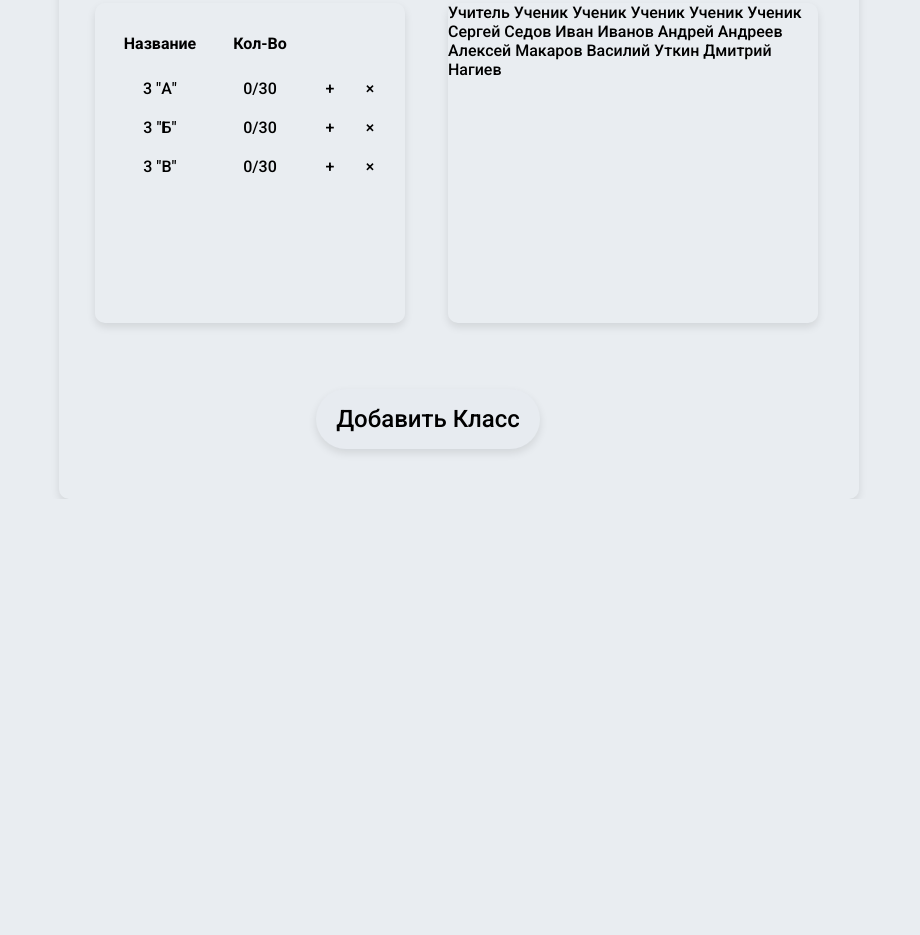
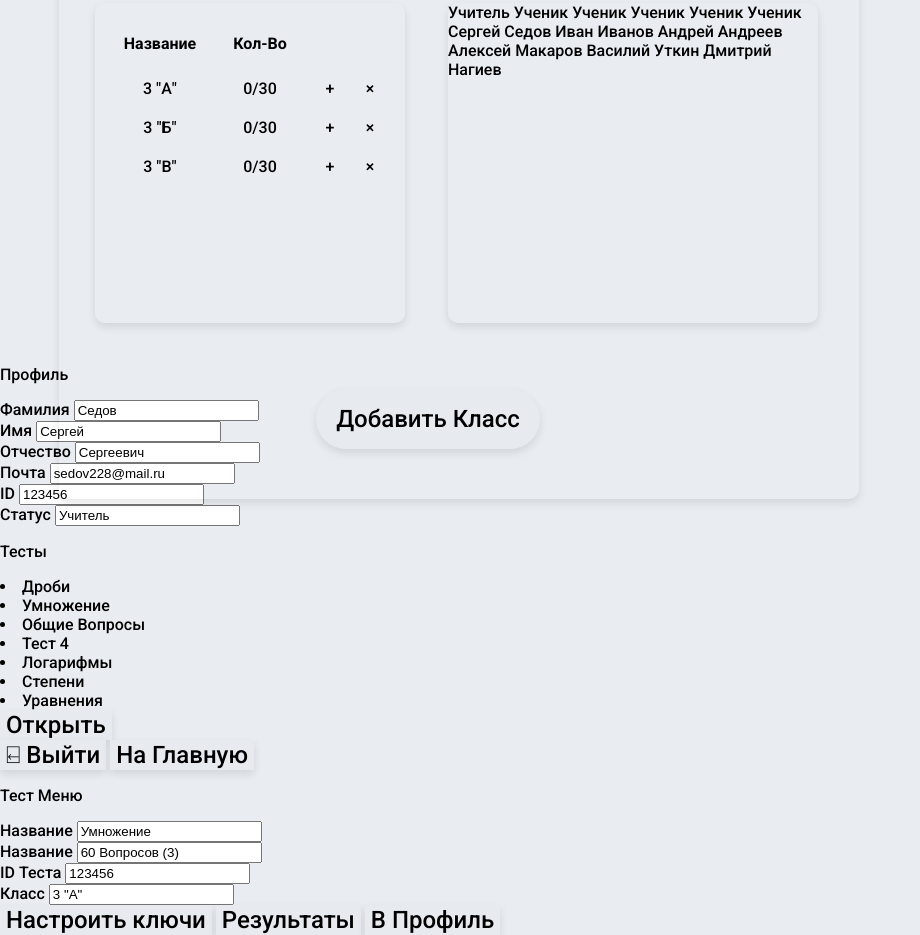
Before and after one commit to racksonrackss/zip-grade-analog, a plain HTML site: page index.html in a window 1280 px wide. Shown: the part 446-1381 px from the top of the page, without its empty margins (0-920 px from the left). Before the commit the page ends 945 px from the top, so only its background shows below. Drawn offline with Linux system fonts and the light colour scheme.

Commit message:
Update index.html
-- добавлено окно профиля учителя с двумя подокнами с информацией о учителе и со списком тестов

-- добавлено окно меню теста

```diff
--- a/index.html
+++ b/index.html
@@ -156,5 +156,98 @@
         <span class="close" onclick="closeCreateTestForm()">&times;</span>
     </div>
 
+    <div class="teacher__profile">
+        <div class="teacher__profile-title">
+            <p>Профиль</p>
+        </div>
+
+        <div class="teacher__profile-blackbar">
+        </div>
+
+        <div class="teacher__profile-info">
+            <form>
+                <label for="surname">Фамилия</label>
+                <input type="text" id="surname" value="Седов">
+            </form>
+
+            <form>
+                <label for="name">Имя</label>
+                <input type="text" id="name" value="Сергей">
+            </form>
+
+            <form>
+                <label for="patronymic">Отчество</label>
+                <input type="text" id="patronymic" value="Сергеевич">
+            </form>
+
+            <form>
+                <label for="email">Почта</label>
+                <input type="email" id="email" value="sedov228@mail.ru">
+            </form>
+
+            <form>
+                <label for="id">ID</label>
+                <input type="number" id="id" value="123456">
+            </form>
+
+            <form>
+                <label for="status">Статус</label>
+                <input type="text" id="status" value="Учитель">
+            </form>
+        </div>
+
+        <div class="teacher__profile-tests">
+            <div class="teacher__profile-tests-title">
+                <p>Тесты</p>
+            </div>
+
+            <div class="teacher__profile-tests-list">
+                <li>Дроби</li>
+                <li>Умножение</li>
+                <li>Общие Вопросы</li>
+                <li>Тест 4</li>
+                <li>Логарифмы</li>
+                <li>Степени</li>
+                <li>Уравнения</li>
+            </div>
+
+            <button class="button open_test_button">Открыть</button>
+        </div>
+
+        <button class="button teacher-profile-logout-button">⍇ Выйти</button>
+        <button class="button to-main-page-button">На Главную</button>
+    </div>
+
+    <div class="test__menu">
+        <div class="test__menu-title">
+            <p>Тест Меню</p>
+        </div>
+
+        <div class="test__menu-inputs">
+            <form>
+                <label for="test_name">Название</label>
+                <input type="text" id="test_name" value="Умножение">
+            </form>
+
+            <form>
+                <label for="test_type">Название</label>
+                <input type="text" id="test_type" value="60 Вопросов (3)">
+            </form>
+
+            <form>
+                <label for="test_id">ID Теста</label>
+                <input type="text" id="test_id" value="123456">
+            </form>
+
+            <form>
+                <label for="test_name">Класс</label>
+                <input type="text" id="test_name" value="3 &quot;А&quot;">
+            </form>
+        </div>
+
+        <button class="button configure-keys-button">Настроить ключи</button>
+        <button class="button results-button">Результаты</button>
+        <button class="button to-profile-page-button">В Профиль</button>
+    </div>
 </body>
 </html>
```
